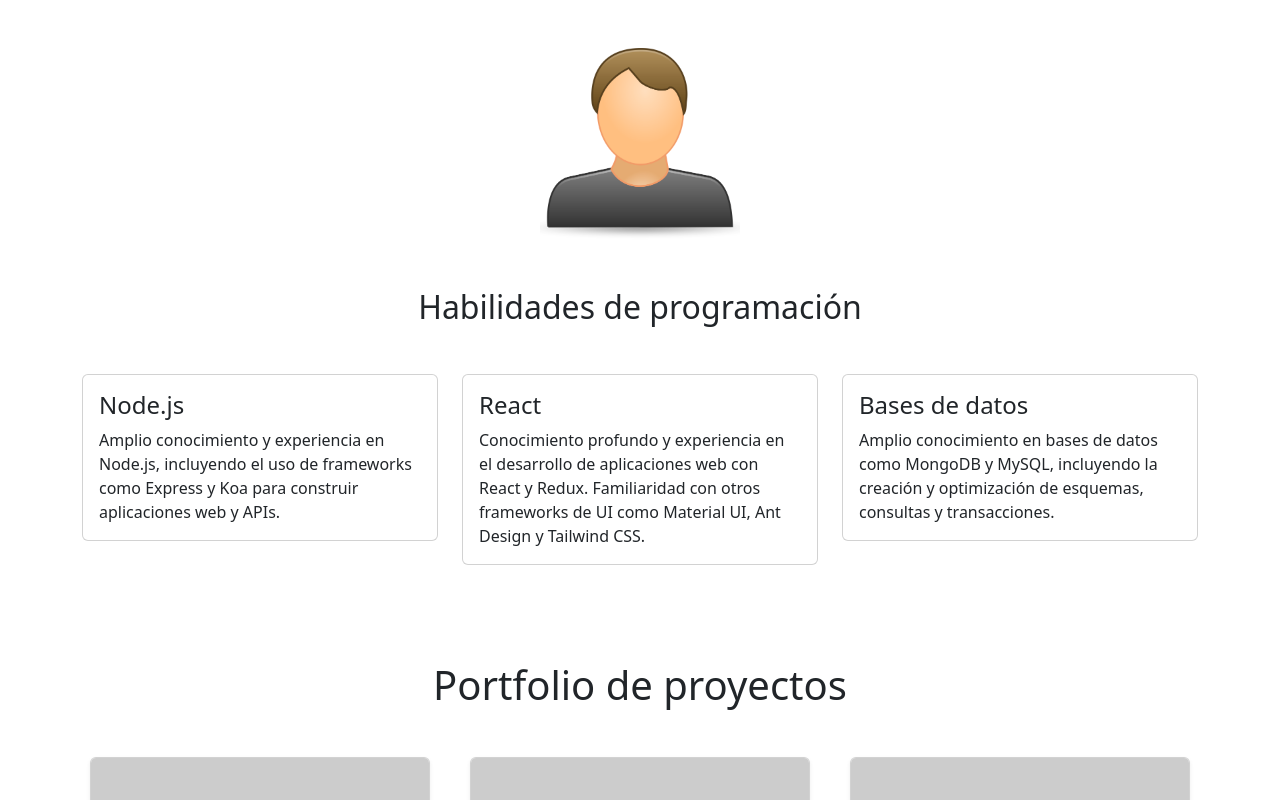
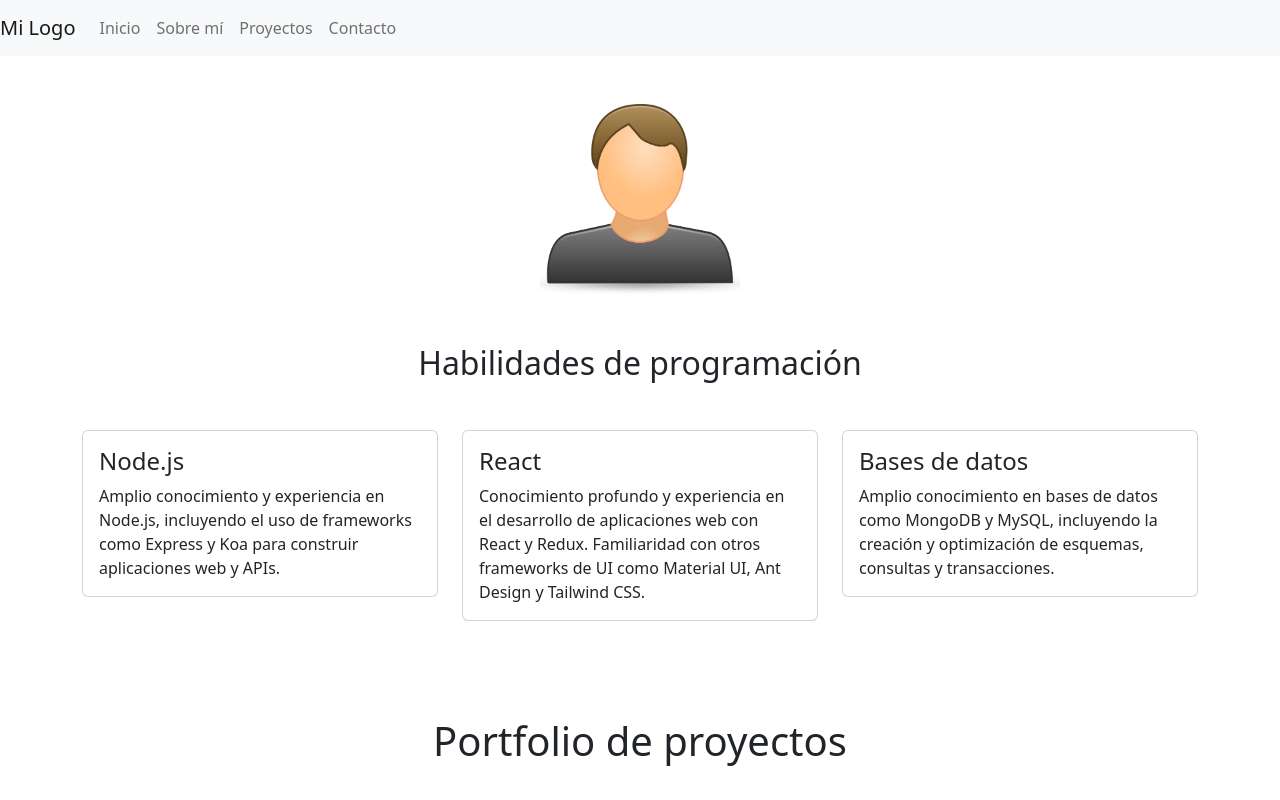
Before and after one commit to emilioemiav/portfolio, a React (Create React App) app: page / in a window 1280 px wide. Shown: the top 800 px of the page. Built offline with nearby package versions, Linux system fonts and the light colour scheme.

Commit message:
agrego navbar

```diff
--- a/src/App.js
+++ b/src/App.js
@@ -1,11 +1,14 @@
 import Home from "./Home";
 import "bootstrap/dist/css/bootstrap.min.css";
 import Profile from "./MyProfile";
+import NavBar from "./Navbar";
 
 function App() {
   return (
     <div className="App">
-      <header className="App-header"></header>
+      <header className="App-header">
+        <NavBar />
+      </header>
       <body>
         <Profile></Profile>
         <Home></Home>
--- /dev/null
+++ b/src/Navbar.js
@@ -0,0 +1,21 @@
+import React from "react";
+import { Navbar, Nav } from "react-bootstrap";
+
+const NavBar = () => {
+  return (
+    <Navbar bg="light" expand="lg">
+      <Navbar.Brand href="#">Mi Logo</Navbar.Brand>
+      <Navbar.Toggle aria-controls="basic-navbar-nav" />
+      <Navbar.Collapse id="basic-navbar-nav">
+        <Nav className="mr-auto">
+          <Nav.Link href="#home">Inicio</Nav.Link>
+          <Nav.Link href="#about">Sobre mí</Nav.Link>
+          <Nav.Link href="#projects">Proyectos</Nav.Link>
+          <Nav.Link href="#contact">Contacto</Nav.Link>
+        </Nav>
+      </Navbar.Collapse>
+    </Navbar>
+  );
+};
+
+export default NavBar;
```
